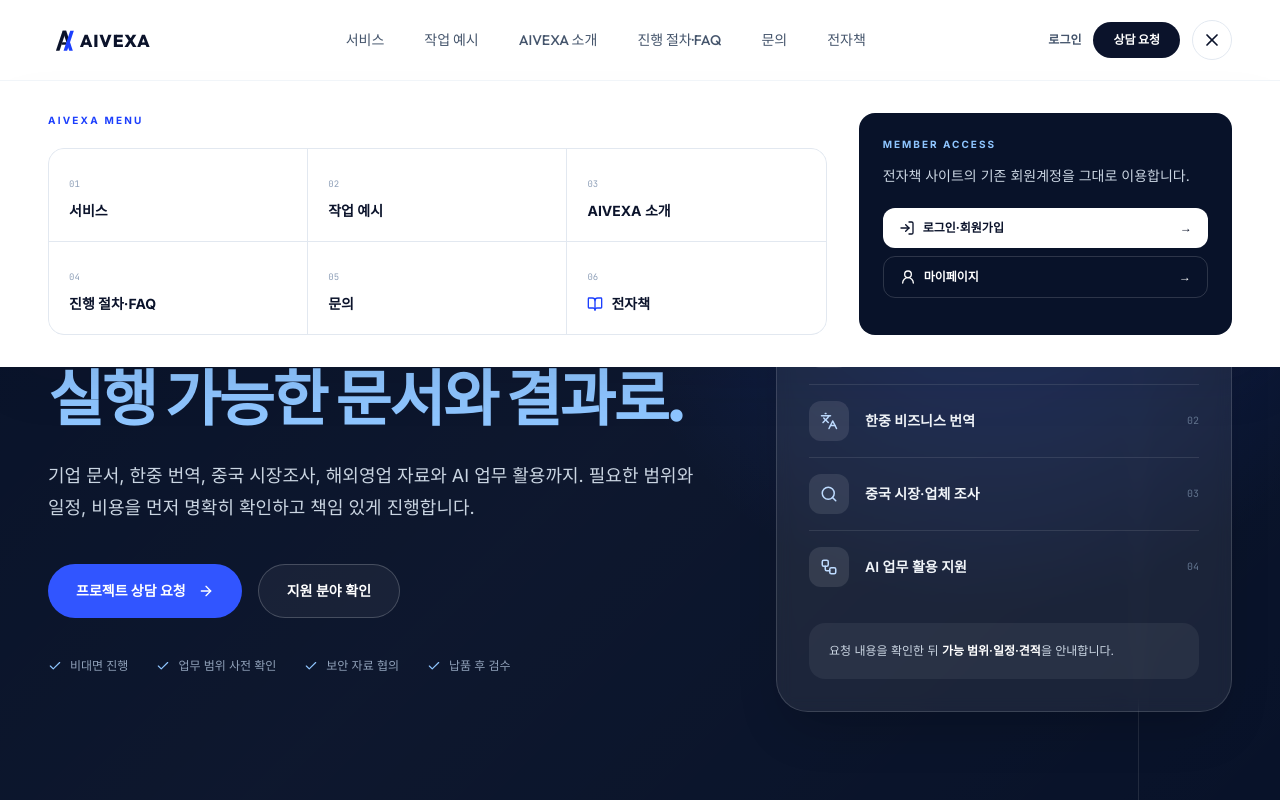
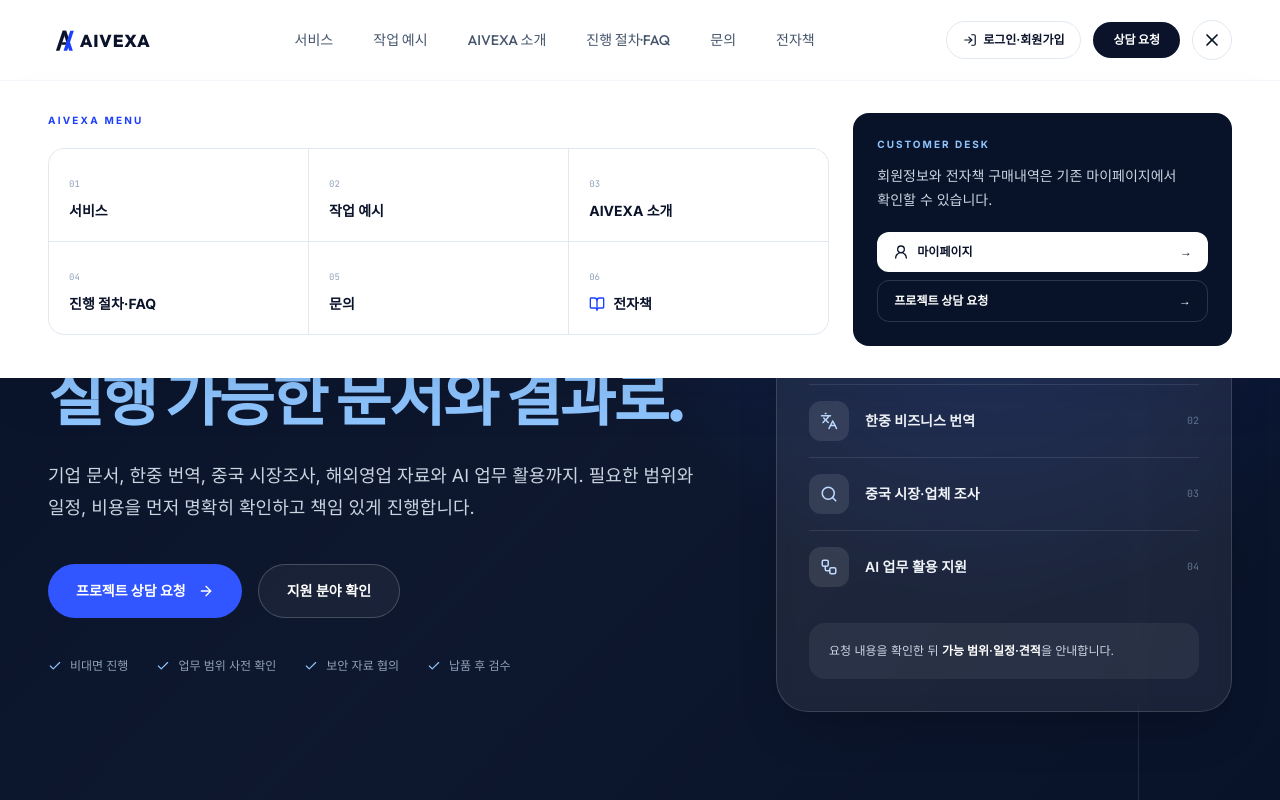
Before and after one commit to cuijinghe/cuitrade76, a React (Vite) app: page / in a window 1280 px wide. Both pictures are taken after a click on the button "전체 메뉴 열기". Shown: the top 800 px of the page. Built offline with nearby package versions, Linux system fonts and the light colour scheme.

Commit message:
로그인 회원가입을 상단 헤더로 이동

```diff
--- a/src/components/Header.tsx
+++ b/src/components/Header.tsx
@@ -108,13 +108,15 @@
         <div className="flex items-center gap-2 sm:gap-3">
           <a
             href="https://book.aivexa.co.kr/login"
-            className="hidden text-xs font-bold text-slate-600 transition-colors hover:text-brand-blue sm:block"
+            className="flex items-center gap-1.5 rounded-full border border-slate-200 px-3 py-2.5 text-[11px] font-bold text-brand-navy transition-colors hover:border-brand-blue hover:text-brand-blue sm:px-4 sm:text-xs"
           >
-            로그인
+            <LogIn className="h-3.5 w-3.5" />
+            <span className="hidden sm:inline">로그인·회원가입</span>
+            <span className="sm:hidden">로그인</span>
           </a>
           <button
             onClick={() => onNavigate('inquiry')}
-            className="rounded-full bg-brand-navy px-4 py-2.5 font-display text-xs font-semibold text-white transition-all hover:bg-brand-blue hover:shadow-lg hover:shadow-brand-blue/15 cursor-pointer sm:px-5"
+            className="hidden rounded-full bg-brand-navy px-4 py-2.5 font-display text-xs font-semibold text-white transition-all hover:bg-brand-blue hover:shadow-lg hover:shadow-brand-blue/15 cursor-pointer md:block sm:px-5"
             id="cta-inquiry-nav"
           >
             상담 요청
@@ -133,7 +135,7 @@
 
       {isMenuOpen && (
         <div className="absolute left-0 right-0 top-full border-t border-slate-100 bg-white shadow-2xl shadow-slate-900/10">
-          <div className="mx-auto grid max-w-7xl gap-8 px-6 py-8 sm:px-8 md:grid-cols-3 lg:px-12">
+          <div className="mx-auto grid max-w-7xl gap-6 px-6 py-8 sm:px-8 md:grid-cols-3 lg:px-12">
             <div className="md:col-span-2">
               <p className="text-[10px] font-bold tracking-[0.22em] text-brand-blue">AIVEXA MENU</p>
               <div className="mt-5 grid grid-cols-2 gap-px overflow-hidden rounded-2xl border border-slate-200 bg-slate-200 sm:grid-cols-3">
@@ -154,15 +156,15 @@
               </div>
             </div>
             <div className="rounded-2xl bg-[#081229] p-6 text-white">
-              <p className="text-[10px] font-bold tracking-[0.2em] text-blue-300">MEMBER ACCESS</p>
-              <p className="mt-3 text-sm leading-6 text-slate-300">전자책 사이트의 기존 회원계정을 그대로 이용합니다.</p>
+              <p className="text-[10px] font-bold tracking-[0.2em] text-blue-300">CUSTOMER DESK</p>
+              <p className="mt-3 text-sm leading-6 text-slate-300">회원정보와 전자책 구매내역은 기존 마이페이지에서 확인할 수 있습니다.</p>
               <div className="mt-5 grid gap-2">
-                <a href="https://book.aivexa.co.kr/login" className="flex items-center justify-between rounded-xl bg-white px-4 py-3 text-xs font-bold text-brand-navy">
-                  <span className="flex items-center gap-2"><LogIn className="h-4 w-4" />로그인·회원가입</span><span>→</span>
-                </a>
-                <a href="https://book.aivexa.co.kr/account" className="flex items-center justify-between rounded-xl border border-white/15 px-4 py-3 text-xs font-bold text-white">
+                <a href="https://book.aivexa.co.kr/account" className="flex items-center justify-between rounded-xl bg-white px-4 py-3 text-xs font-bold text-brand-navy">
                   <span className="flex items-center gap-2"><UserRound className="h-4 w-4" />마이페이지</span><span>→</span>
                 </a>
+                <button onClick={() => navigateAndClose('inquiry')} className="flex items-center justify-between rounded-xl border border-white/15 px-4 py-3 text-xs font-bold text-white">
+                  <span>프로젝트 상담 요청</span><span>→</span>
+                </button>
               </div>
             </div>
           </div>
```
